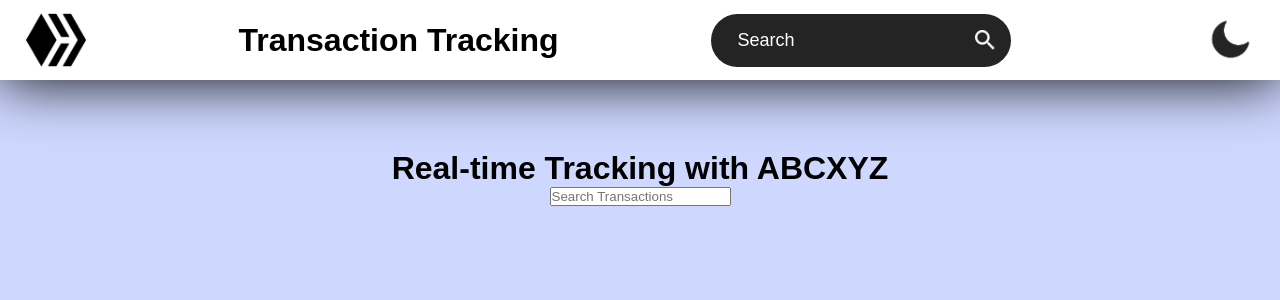
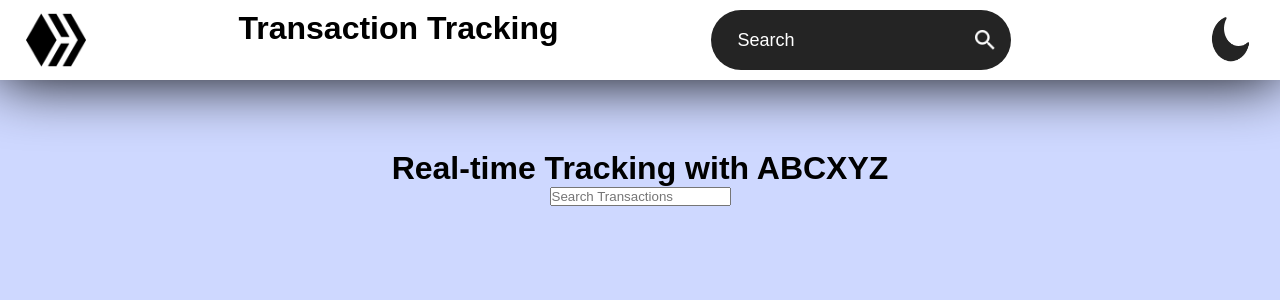
Before and after one commit to quoctuan1111/Transaction-Tracking, a React (Vite) app: page / in a window 1280 px wide. Shown: the top 300 px of the page. Built offline with nearby package versions, Linux system fonts and the light colour scheme.

Commit message:
edit align-item

```diff
--- a/src/components/MainContent.jsx
+++ b/src/components/MainContent.jsx
@@ -13,7 +13,6 @@ const MainContent = () =>{
 
         </div>
 
-
     )
 }
 
--- a/src/components/NavBar.css
+++ b/src/components/NavBar.css
@@ -2,7 +2,7 @@
 .navbar{
     width: 100%;
     display: flex;
-    align-items: center;
+    align-items: left;
     justify-content: space-between;
     padding: 10px 2%;
     background: #fff;
@@ -11,9 +11,6 @@
 
 }
 
-h1 .navbar{
-    text-align: right;
-}
 
 .dark .navbar{
     background: #000;
```
